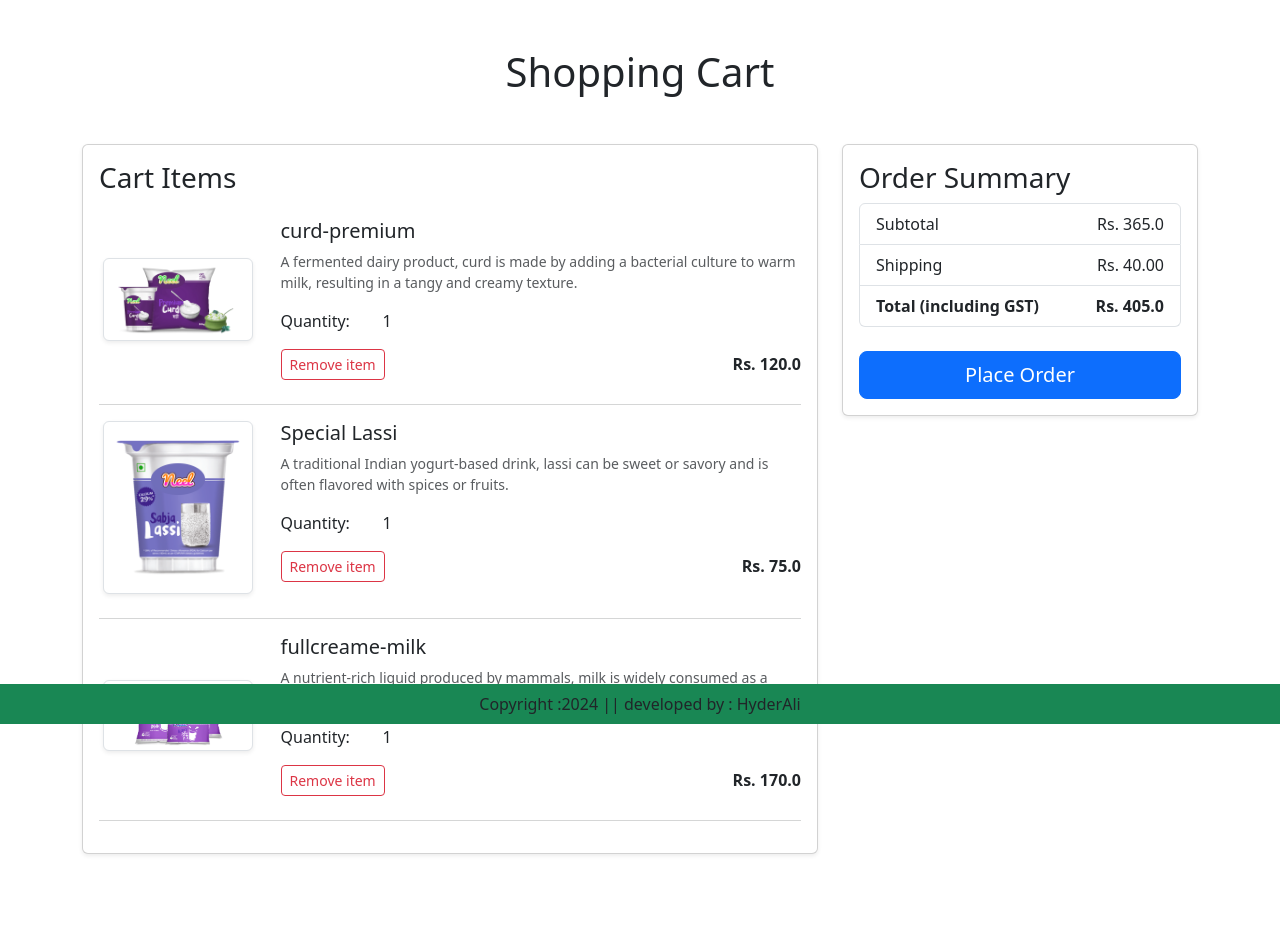
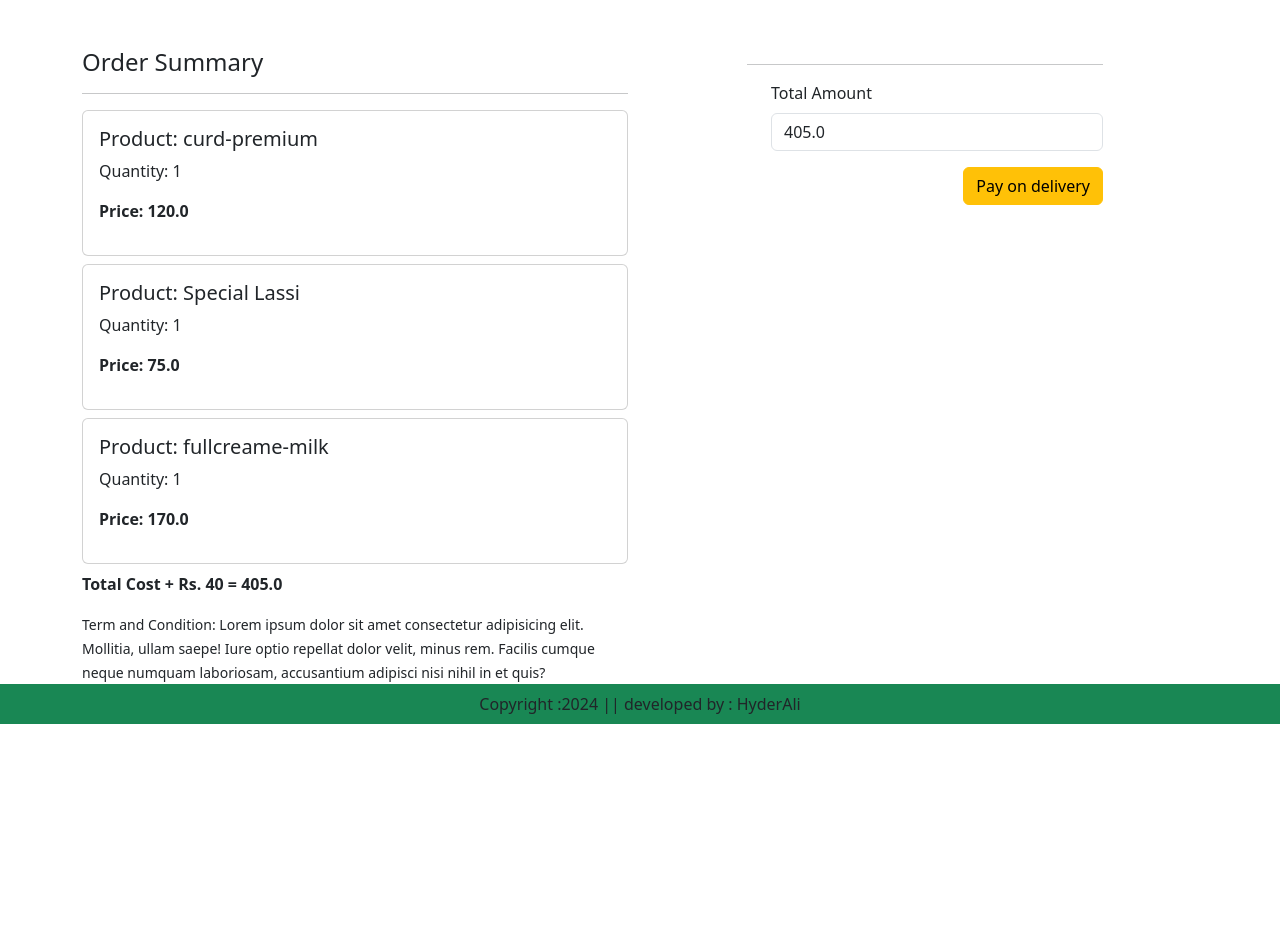
Before and after one commit to HyderAli89/Django-Ecommerce-app, a Django app: page /checkout/ in a window 1280 px wide. Shown: the part 76-1002 px from the top of the page. After the commit the page ends 800 px from the top, so only its background shows below. Run offline with Django 5.2, Linux system fonts and the light colour scheme; a user stored in the database is signed in; data comes from the database, SQL or seed files in the repository; both versions use the stored data as it was after the commit; some libraries are stand-ins or nearby versions; some web fonts are replaced.

Commit message:
till order status

```diff
--- a/ecommerce/app/admin.py
+++ b/ecommerce/app/admin.py
@@ -1,7 +1,9 @@
 from django.contrib import admin
-from  . models import Product,Customer,Cart
+from  . models import Product,Customer,Cart,Payment,OrderPlaced
 # Register your models here.
 
 admin.site.register(Product)
 admin.site.register(Customer)
 admin.site.register(Cart)
+admin.site.register(Payment)
+admin.site.register(OrderPlaced)
--- a/ecommerce/app/static/app/css/style.css
+++ b/ecommerce/app/static/app/css/style.css
@@ -86,6 +86,6 @@
 }
 .product-img {
     width: 100%;
-    height: 230px;
+    height: 23  0px;
     /* object-fit: cover;  */
 }
--- a/ecommerce/app/static/app/js/myscript.js
+++ b/ecommerce/app/static/app/js/myscript.js
@@ -23,6 +23,7 @@ $('#slider1, #slider2, #slider3').owlCarousel({
 })
 
 $('.plus-cart').click(function(){
+    console.log("Button CLick")
     var id=$(this).attr("pid").toString();
     var eml=this.parentNode.children[2]
      $.ajax({
@@ -32,6 +33,7 @@ $('.plus-cart').click(function(){
             prod_id:id
          },
          success:function(data){
+            console.log("data = ",data);
             eml.innerText=data.quantity
             document.getElementById("amount").innerText=data.amount
             document.getElementById("totalamount").innerText=data.totalamount
@@ -40,6 +42,7 @@ $('.plus-cart').click(function(){
 })
 
 $('.minus-cart').click(function(){
+    console.log("minus cart")
     var id=$(this).attr("pid").toString();
     var eml=this.parentNode.children[2]
     $.ajax({
@@ -56,23 +59,37 @@ $('.minus-cart').click(function(){
     })
 })
 
+// Attach the click event to elements with the "remove-cart" class
+$('.remove-cart').click(function () {
+    console.log("Removing item from cart");
+    var id = $(this).attr("pid").toString();  // Get product ID from the "pid" attribute
+    var element = this;  // Reference to the clicked "Remove item" link
 
-$('.remove-cart').click(function(){
-    var id=$(this).attr("pid").toString();
-    var eml=this
+    // Make AJAX request to remove item from cart
     $.ajax({
-        type:"GET",
-        url:"/removecart",
-        data:{
-            prod_id:id
+        type: "GET",
+        url: "/removecart/",  // The URL for the remove cart endpoint
+        data: {
+            prod_id: id  // Pass the product ID to the backend
         },
-        success:function(data){
-            document.getElementById("amount").innerText=data.amount
-            document.getElementById("totalamount").innerText=data.totalamount
-            eml.parentNode.parentNode.parentNode.parentNode.remove()
+        success: function (data) {
+            if (data.error) {
+                alert(data.error);  // Display error message if any
+            } else {
+                // Dynamically update the amount and total amount on the cart page
+                document.getElementById("amount").innerText = data.amount;
+                document.getElementById("totalamount").innerText = data.totalamount;
+                element.parentNode.parentNode.parentNode.remove()
+                // Optionally, remove the product row or item from the cart display
+                // $(element).closest('.cart-item').remove();
             }
-    })
-})
+        },
+        error: function (xhr, status, error) {
+            console.error("Error removing item from cart:", error);
+        }
+    });
+});
+
 
 
 $('.plus-wishlist').click(function(){
--- a/ecommerce/app/templates/app/addtocart.html
+++ b/ecommerce/app/templates/app/addtocart.html
@@ -20,17 +20,18 @@
                             <p class="mb-2 text-muted small">{{ item.product.description }}</p>
                             <div class="d-flex align-items-center my-3">
                                 <label class="me-2" for="quantity">Quantity:</label>
-                                <a class="minus-cart " pid="{{ item.product.id }}"><i class="fas fa-minus-square fa-lg"></i></a>
+                                <a class="minus-cart btn" pid="{{ item.product.id }}"><i class="fas fa-minus-square fa-lg"></i></a>
                                 <span id="quantity" class="mx-2">{{ item.quantity }}</span>
-                                <a class="plus-cart " pid="{{ item.product.id }}"><i class="fa fa-plus-square fa-lg"></i></a>
+                                <a class="plus-cart btn" pid="{{ item.product.id }}"><i class="fa fa-plus-square fa-lg"></i></a>
                             </div>
                             <div class="d-flex justify-content-between align-items-center">
                                 <a href="#" class="remove-cart btn btn-outline-danger btn-sm" pid="{{ item.product.id }}">Remove item</a>
                                 <p class="mb-0"><strong>Rs. {{ item.product.discounted_price }}</strong></p>
                             </div>
+                            <hr class="text-muted">
                         </div>
                     </div>
-                    <hr class="text-muted">
+
                     {% endfor %}
                 </div>
             </div>
@@ -49,7 +50,7 @@
                         </li>
                         <li class="list-group-item d-flex justify-content-between align-items-center">
                             <strong>Total (including GST)</strong>
-                            <span id="total-amount"><strong>Rs. {{ totalamount }}</strong></span>
+                            <span id="totalamount"><strong>Rs. {{ totalamount }}</strong></span>
                         </li>
                     </ul>
                     <div class="d-grid">
@@ -62,7 +63,7 @@
         <div class="col-12">
             <h1 class="text-center mb-5">Your Cart is Empty</h1>
             <div class="text-center">
-                <a href="{% url 'shop' %}" class="btn btn-outline-primary">Continue Shopping</a>
+                <a href="/" class="btn btn-outline-primary">Continue Shopping</a>
             </div>
         </div>
         {% endif %}
--- a/ecommerce/app/templates/app/base.html
+++ b/ecommerce/app/templates/app/base.html
@@ -11,7 +11,7 @@
     <link rel="stylesheet" href="{% static 'app/css/owl.carousel.min.css' %}"/>
     <link rel="stylesheet" href="{% static 'app/css/all.min.css' %}"/>
     <link rel="stylesheet" href="{% static 'app/css/style.css' %}"/>
-
+    <script src="https://checkout.razorpay.com/v1/checkout.js"></script>
     <title>Dairy Product | {% block title %}{% endblock title %}</title>
 </head>
 <body>
@@ -64,7 +64,7 @@
                 <a class="nav-link dropdown-toggle text-white" href="#" id="profileDropdown" role="button" data-bs-toggle= "dropdown" aria-expanded="false"> HyderAli</a>
                 <ul class="dropdown-menu" aria aria-labelledby="profileDropdown">
                     <li><a href="{% url 'profile' %}" class="dropdown-item">Profile</a></li>
-                    <li><a href="#" class="dropdown-item">Orders</a></li>
+                    <li><a href="{% url 'orders' %}" class="dropdown-item">Orders</a></li>
                     <li><a href="{% url 'changepassword' %}" class="dropdown-item">Change Password</a></li>
                     <form method="POST" action="{% url 'logout' %}">
                       {% csrf_token %}
@@ -74,7 +74,7 @@
                 </ul>
             </li>
             <li class="nav-item mx-2">
-                <a href="#" class="nav-link text-white">Cart 4</a>
+                <a href="{% url 'showcart' %}" class="nav-link text-white">Cart 4</a>
             </li>
             <li class="nav-item mx-2">
                 <a href="#" class="nav-link text-white">WisList 4</a>
@@ -96,6 +96,7 @@
     {% block information %}{% endblock information %}
      {% block main-content %}{% endblock main-content %}
 
+
      <footer class="container-fluid bg-success fixed-bottom text-center p-2  ">
         Copyright :2024 || developed by : HyderAli
      </footer>
--- /dev/null
+++ b/ecommerce/app/templates/app/checkout.html
@@ -0,0 +1,60 @@
+
+{% extends 'app/base.html' %} {% load static %}
+    {% block title %}Ckeck Out{% endblock title %}
+    {% block main-content %}
+    <div class="container">
+    {% if messages %}
+    {% for msg in messages %}
+    <div class="alert alert-danger" role="alert">
+    {{msg}}
+    </div>
+    {% endfor %}
+    {% endif %}
+    <div class="row mt-5">
+    <div class="col-sm-6">
+    <h4>Order Summary</h4>
+    <hr>
+    {% for item in cart_items %}
+    <div class="card mb-2">
+    <div class="card-body">
+    <h5>Product: {{item.product.title}}</h5>
+    <p>Quantity: {{item.quantity}}</p>
+    <p class="fw-bold">Price: {{item.product.discounted_price}}</p>
+    </div>
+    </div>
+    {% endfor %}
+
+
+<p class="fw-bold">Total Cost + Rs. 40  = {{totalamount}}</p>
+<small>Term and Condition: Lorem ipsum dolor sit amet consectetur adipisicing elit. Mollitia, ullam saepe! Iure optio repellat dolor velit, minus rem. Facilis cumque neque numquam laboriosam, accusantium adipisci nisi nihil in et quis?</small> </br></br></br></br> </div>
+<div class="col-sm-4 offset-sm-1">
+<hr>
+<form method="POST" id="myform" action="status/">
+{% csrf_token %}
+{% for ad in add %}
+<div class="card">
+<div class="card-body">
+<h5>{{ad.name}}</h5>
+<p>Mobile: {{ad.mobile}}</p>
+<p>{{ad.locality}} {{ad.city}} {{ad.state}} - {{ad.zipcode}}</p>
+</div>
+</div>
+<div class="form-check mt-2 mb-5">
+<input class="form-check-input" type="radio" name="custid" id="custadd{{forloop.counter}}" value="{{ad.id}}"> <label class="form-check-label fw-bold" for "custadd{{forloop.counter}}">
+Address: {{forloop.counter}} </label>
+</div>
+{% endfor %}
+
+
+<div class="form-check mb-3">
+    <label for="totamount" class="form-label">Total Amount</label>
+    <input type="number" class="form-control" name="totamount" value={{totalamount}} readonly> </div>
+    <div class="text-end">
+    <a href="{% url 'orders' %}" class="btn btn-warning">Pay on delivery</a>
+    <!-- <div id="paypal-button-container"></div> -->
+    {% comment %} <button id="rzp-button1" type="submit" class="btn btn-warning at-3 px-5 fw-bold">Payment</button>  {% endcomment %}
+       </div>
+    </form>
+    </div>
+    </div> </div>
+    {% endblock main-content %}
--- a/ecommerce/app/urls.py
+++ b/ecommerce/app/urls.py
@@ -14,9 +14,21 @@ urlpatterns = [
     path("profile/", views.ProfileView.as_view(),name='profile'),
     path("address/", views.address,name='address'),
     path("updateAddress/<int:pk>",views.updateAddress.as_view(), name='updateAddress'),
+
+    # CART - SECTION
     path('add-to-cart/', views.add_to_cart , name='add-to-cart'),
     path('cart/',views.show_cart,name='showcart'),
-    path("checkout/",views.show_cart,name='checkout'),
+    path("checkout/",views.checkout.as_view(),name='checkout'),
+    path('paymentdone/',views.payment_done, name='paymentdone'),
+    path("orders/", views.orders, name="orders"),
+    path("shop/", views.home),
+
+
+    path("pluscart/",views.plus_cart),
+    path('minuscart/',views.minus_cart),
+    path('removecart/',views.remove_cart),
+
+
 
     # user authentication
     path('customerregistration/',views.CustomerRegistrationView.as_view(),name="customerregistration"),
--- a/ecommerce/app/views.py
+++ b/ecommerce/app/views.py
@@ -1,9 +1,9 @@
 from django.shortcuts import render,redirect
 from django.views import View
 from urllib import request
-from django.http import HttpResponse
-from . models import Customer, Product,Cart
-from django.db.models import Count
+from django.http import HttpResponse,JsonResponse
+from . models import Customer, Product,Cart,Payment,OrderPlaced
+from django.db.models import Count,Q
 from . forms import CustomerProfileForm, CustomerRegistrationForm
 from django.contrib import messages
 # Create your views here.
@@ -111,3 +111,197 @@ def show_cart(request):
     totalamount=amount + 40
 
     return render (request, 'app/addtocart.html',locals())
+
+def orders(request):
+
+     order_id=request.GET.get('order_id')
+     cust_id=request.GET.get('cust_id')
+     #print("payment done: oid",order_id," pid,payment_id," cid",cust_id)
+     user = request.user
+     #return redirect("orders")
+    #  customer=Customer.objects.get(id=cust_id) #To update payment status and payment id payment-Payment.objects.get(razorpay_order_id-order_id)
+
+     #To save order details
+     cart=Cart.objects.filter(user=user)
+     for c in cart:
+         OrderPlaced(user=user, product=c.product, quantity=c.quantity).save()
+        #c.delete()
+     order_placed=OrderPlaced.objects.filter(user=user)
+     return render(request,"app/orders.html",locals())
+
+class checkout(View):
+    def get(self,request):
+        user=request.user
+        # add=Customer.objects.filter(user=user)
+        cart_items=Cart.objects.filter(user=user)
+
+        famount=0
+        for p in cart_items:
+            value = p.quantity*p.product.discounted_price
+            famount = famount + value
+        totalamount= famount +  40
+        payment= Payment(
+        user=user,
+        amount=totalamount,
+        )
+        payment.save()
+
+
+       # for order placed
+
+
+        # user = request.user
+        # #return redirect("orders")
+        # customer=Customer.objects.get(user=user) #To update payment status and payment id payment-Payment.objects.get(razorpay_order_id-order_id)
+        # Payment.save()
+        # #To save order details
+        # cart=Cart.objects.filter(user=user)
+        # for c in cart:
+        #     OrderPlaced(user=user, customer=customer[0], product=cart_items, quantity=c.quantity).save()
+        # c.delete()
+
+        return render(request, 'app/checkout.html',locals())
+
+def status(request):
+    return render(request,"app/status.html")
+
+def payment_done(request):
+     order_id=request.GET.get('order_id')
+     cust_id=request.GET.get('cust_id')
+     #print("payment done: oid",order_id," pid,payment_id," cid",cust_id)
+     user = request.user
+     #return redirect("orders")
+     customer=Customer.objects.get(id=cust_id) #To update payment status and payment id payment-Payment.objects.get(razorpay_order_id-order_id)
+     Payment.save()
+     #To save order details
+     cart=Cart.objects.filter(user=user)
+     for c in cart:
+         OrderPlaced(user=user, customer=customer, product=c.product, quantity=c.quantity).save()
+     c.delete()
+     return redirect("orders")
+
+
+def plus_cart(request):
+    #   if request.method == 'GET':
+    #       prod_id = request.GET.get('prod_id')
+    #       c=Cart.objects.filter(Q(product=prod_id) &Q(user=request.user))  # Q is required for multiple condition
+    #       c.quantity+=1
+    #       c.save() # Saving the cart
+
+    #       # again getting data of cart objects
+    #       user = request.user
+    #       cart = Cart.objects.filter(user=user)
+    #       amount = 0
+    #       for p in cart:
+    #          value= p.quantity*p.product.discounted_price
+    #          amount=amount + value
+    #       totalamount=amount + 40
+
+    #       data={
+    #           'quantity':c.quantity,
+    #           'amount':amount,
+    #           'totalamount': totalamount
+    #       }
+    #       return JsonResponse(data)
+
+
+    if request.method == 'GET':
+        prod_id = request.GET.get('prod_id')  # Use get() to avoid KeyError if prod_id is missing
+        if prod_id:
+            try:
+                # Use filter() instead of get() to handle multiple objects
+                cart_items = Cart.objects.filter(Q(product=prod_id) & Q(user=request.user))
+                if cart_items.exists():
+                    # If multiple cart entries exist, decide how to handle them (e.g., take the first or merge quantities)
+                    c = cart_items.first()  # Get the first cart entry (can modify to handle multiple if needed)
+                    c.quantity += 1
+                    c.save()  # Save the updated cart item
+
+                    # Recalculate the total amount for the cart
+                    user = request.user
+                    cart = Cart.objects.filter(user=user)
+                    amount = 0
+                    for p in cart:
+                        value = p.quantity * p.product.discounted_price
+                        amount += value
+                    totalamount = amount + 40  # Shipping cost or fixed charge
+
+                    data = {
+                        'quantity': c.quantity,
+                        'amount': amount,
+                        'totalamount': totalamount
+                    }
+                    return JsonResponse(data)
+                else:
+                    return JsonResponse({'error': 'Cart entry not found'}, status=404)
+            except Exception as e:
+                return JsonResponse({'error': str(e)}, status=500)
+        else:
+            return JsonResponse({'error': 'prod_id missing in GET parameters'}, status=400)
+
+def minus_cart(request):
+    if request.method == 'GET':
+        prod_id = request.GET.get('prod_id')  # Use get() to avoid KeyError if prod_id is missing
+        if prod_id:
+            try:
+                # Use filter() instead of get() to handle multiple objects
+                cart_items = Cart.objects.filter(Q(product=prod_id) & Q(user=request.user))
+                if cart_items.exists():
+                    # If multiple cart entries exist, decide how to handle them (e.g., take the first or merge quantities)
+                    c = cart_items.first()  # Get the first cart entry (can modify to handle multiple if needed)
+                    c.quantity -= 1
+                    c.save()  # Save the updated cart item
+
+                    # Recalculate the total amount for the cart
+                    user = request.user
+                    cart = Cart.objects.filter(user=user)
+                    amount = 0
+                    for p in cart:
+                        value = p.quantity * p.product.discounted_price
+                        amount += value
+                    totalamount = amount + 40  # Shipping cost or fixed charge
+
+                    data = {
+                        'quantity':c.quantity,
+                        'amount': amount,
+                        'totalamount': totalamount
+                    }
+                    return JsonResponse(data)
+                else:
+                    return JsonResponse({'error': 'Cart entry not found'}, status=404)
+            except Exception as e:
+                return JsonResponse({'error': str(e)}, status=500)
+        else:
+            return JsonResponse({'error': 'prod_id missing in GET parameters'}, status=400)
+
+def remove_cart(request):
+    if request.method == 'GET':
+        prod_id = request.GET.get('prod_id')
+        if prod_id:
+            try:
+                # Filter by the product and user
+                cart_items = Cart.objects.filter(Q(product=prod_id) & Q(user=request.user))
+                if cart_items.exists():
+                    # Delete the item(s) from the cart
+                    cart_items.delete()
+
+                    # Recalculate the total amount for the cart
+                    user = request.user
+                    cart = Cart.objects.filter(user=user)
+                    amount = 0
+                    for p in cart:
+                        value = p.quantity * p.product.discounted_price
+                        amount += value
+                    totalamount = amount + 40  # Assuming 40 is the shipping cost or fixed charge
+
+                    data = {
+                        'amount': amount,
+                        'totalamount': totalamount
+                    }
+                    return JsonResponse(data)
+                else:
+                    return JsonResponse({'error': 'Cart entry not found'}, status=404)
+            except Exception as e:
+                return JsonResponse({'error': str(e)}, status=500)
+        else:
+            return JsonResponse({'error': 'prod_id missing in GET parameters'}, status=400)
```
Also changed, not shown: ecommerce/app/models.py (+26 -0 lines), ecommerce/app/templates/app/orders.html (added, +58 -0 lines), ecommerce/app/migrations/0004_payment_orderplaced.py (added), ecommerce/app/migrations/0005_remove_payment_razorpay_order_id_and_more.py (added), ecommerce/app/migrations/0006_remove_orderplaced_payment.py (added), ecommerce/app/migrations/0007_payment_status.py (added), ecommerce/app/migrations/0008_remove_orderplaced_customer.py (added), ecommerce/db.sqlite3. Lines whose indentation alone changed are shown as unchanged.
